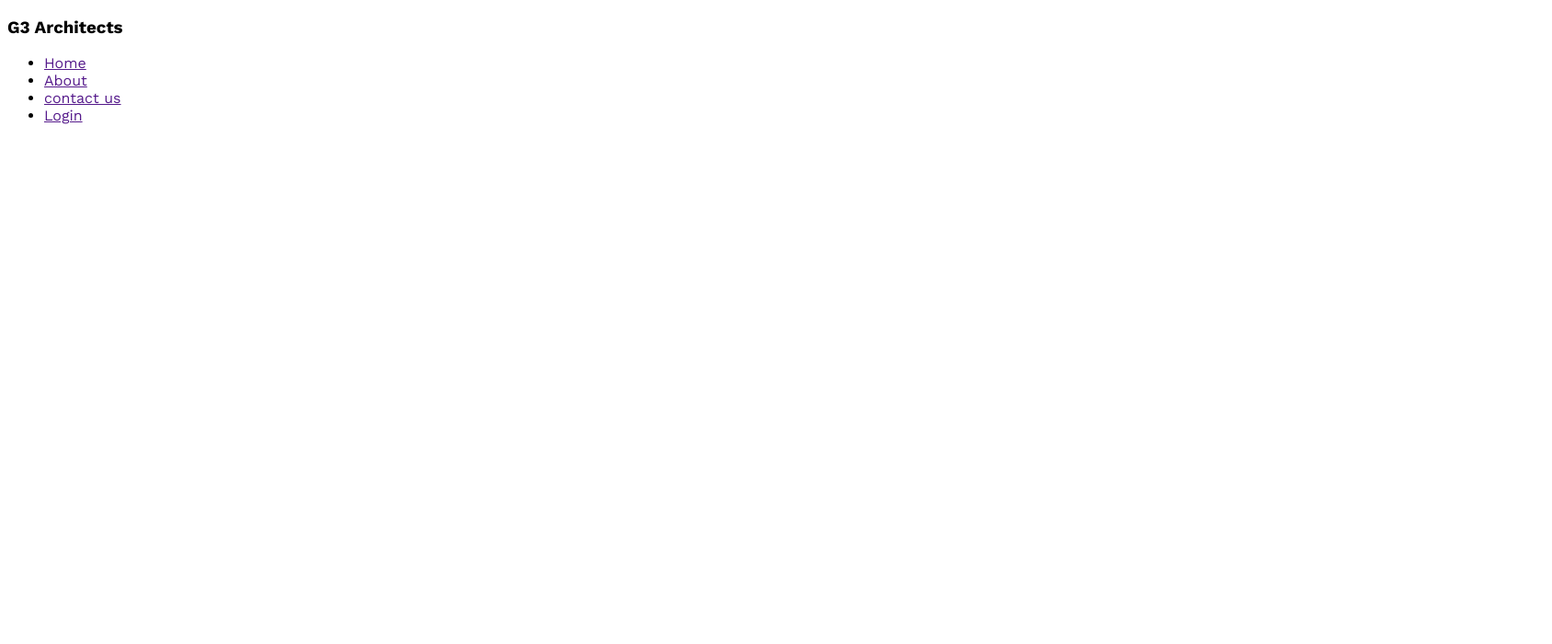
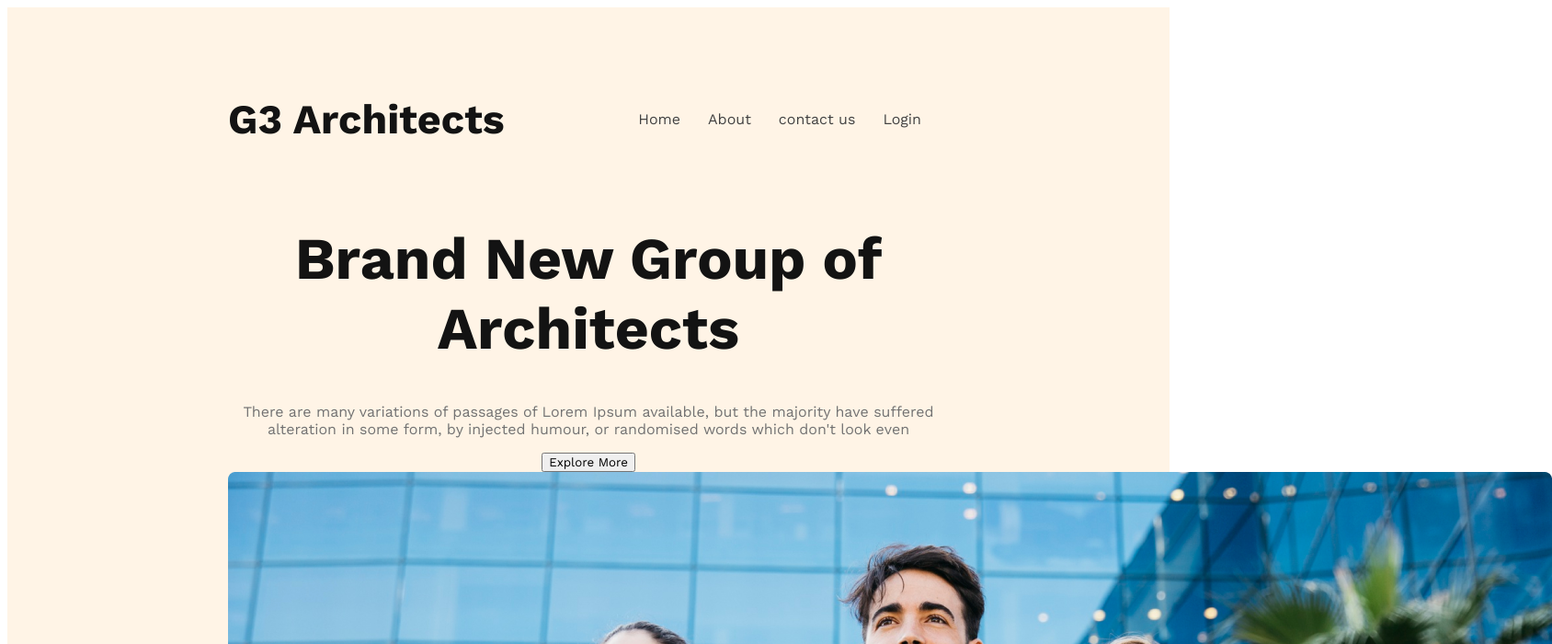
Before and after one commit to Mhasan4D/g3-architect-new-website, a plain HTML site: page index.html in a window 1280 px wide. Shown: the top 700 px of the page at 92% size, 1688 px wide, since content can reach past the window. Drawn offline with nearby package versions, Linux system fonts and the light colour scheme.

Commit message:
banner content added

```diff
--- a/index.html
+++ b/index.html
@@ -9,7 +9,7 @@
 <body>
     <header>
         <nav>
-            <h3>G3 Architects</h3>
+            <h3 class="nav-title">G3 Architects</h3>
               <ul>
                  <li><a href="">Home</a></li>
                  <li><a href="">About</a></li>
@@ -19,8 +19,20 @@
               </ul>
         </nav>
 
+        <div class="banner">
+
+            <div class="banner-content">
+              <h1 class="banner-title">Brand New  Group of Architects</h1>
+
+                <p class="banner-description">There are many variations of passages of Lorem Ipsum available, but the majority have suffered alteration in some form, by injected humour, or randomised words which don't look even</p>
+                <button class="btn-primary">Explore More</button></div>
+
+               <img src="images/banner.png" alt="">
+        </div>
+
 
     </header>
+
 
     <main>
 
--- a/styles/architect.css
+++ b/styles/architect.css
@@ -1,3 +1,5 @@
+/* work sans font from google fonts */
+
 @import url('https://fonts.googleapis.com/css2?family=Work+Sans:wght@400;500;600;700;800&display=swap');
 
 
@@ -5,3 +7,67 @@
 
 
 }
+
+/* styles header sections */
+
+
+.btn-primary{
+
+}
+
+header{
+
+    background: rgba(255, 144, 14, 0.10);
+
+    padding: 50px 240px;
+}
+
+nav{
+    display: flex;
+    justify-content: space-between;
+    align-items: center;
+}
+
+.nav-title{
+    font-size: 2.8rem;
+    font-weight: 700px;
+    color: #131313;
+}
+
+
+nav >ul {
+    display: flex;
+}
+
+nav li{
+    list-style: none;
+    margin-right: 30px;
+    font-weight: 500px;
+    font-size: 1rem;
+}
+
+nav li a{
+    text-decoration: none;
+    color: #424242;
+
+}
+
+ /* banner styles */
+
+.banner-content{
+  max-width: 800px;
+    text-align: center;
+    margin: 0 auto;
+
+}
+
+.banner-title{
+ font-size: 4rem;
+ font-weight: 700;
+ color: #131313;
+
+}
+
+.banner-description{
+    color: #727272;
+}
```
